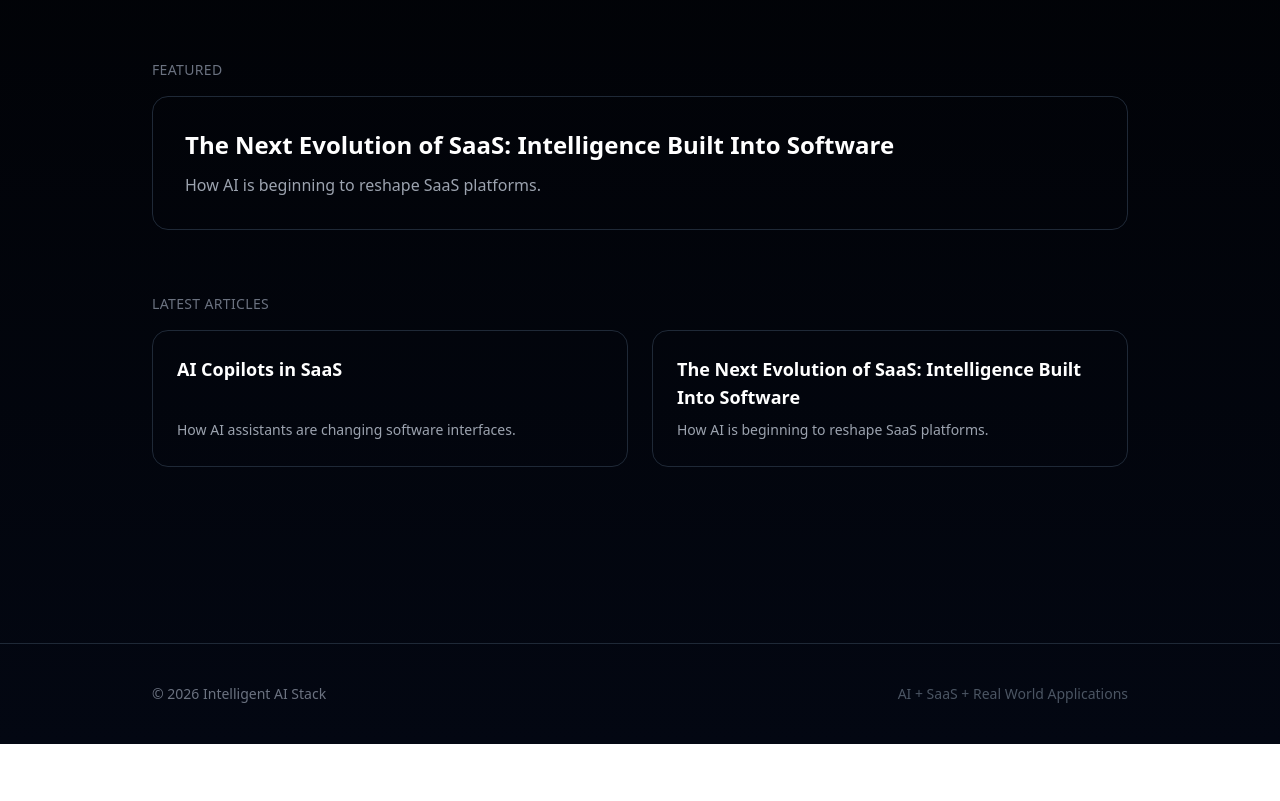
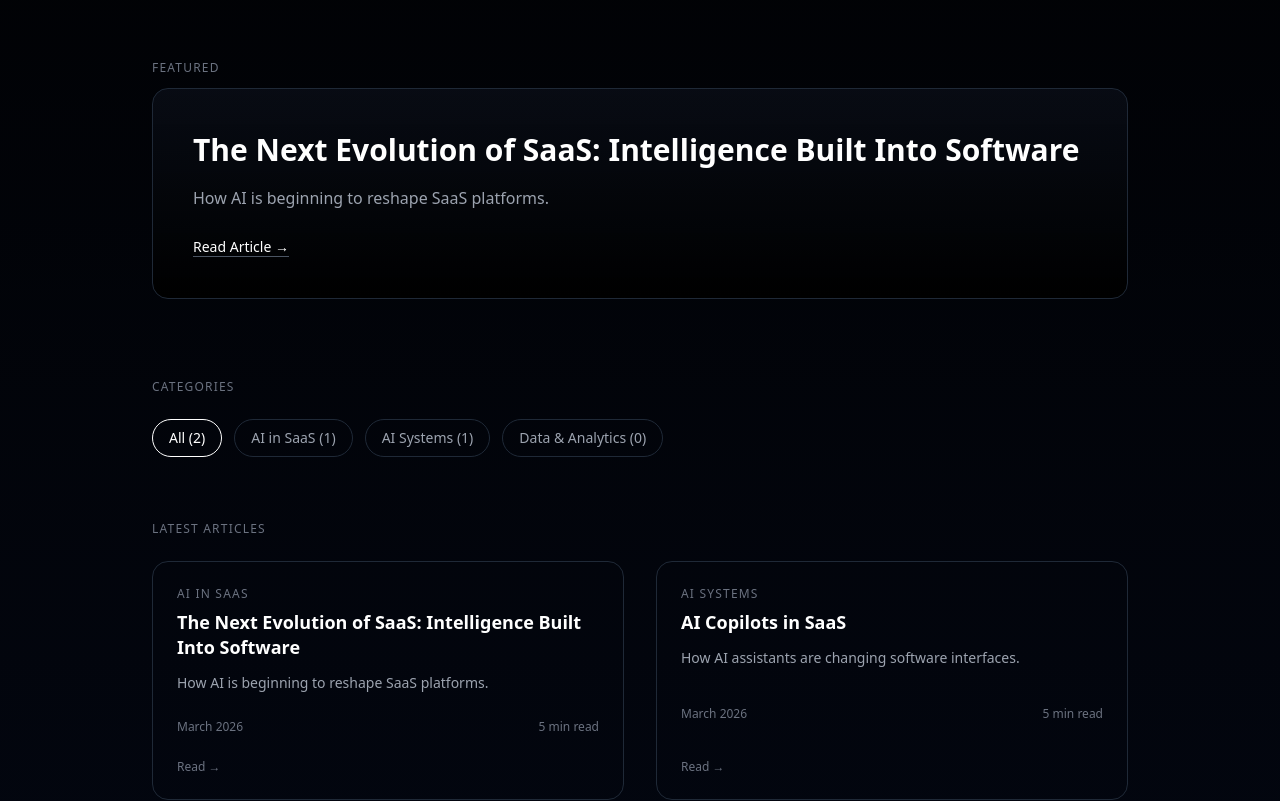
Before and after one commit to Prashanth549/intelligent-ai-stack, a React (Vite) app in the folder frontend/: page / in a window 1280 px wide. Shown: the part 480-1281 px from the top of the page. Before the commit the page ends 1224 px from the top, so only its background shows below. Built offline with nearby package versions, Linux system fonts and the light colour scheme.

Commit message:
UI updates

```diff
--- a/frontend/src/App.tsx
+++ b/frontend/src/App.tsx
@@ -4,15 +4,21 @@ import Home from "./pages/Home";
 import Articles from "./pages/Articles";
 import ArticleDetail from "./pages/ArticleDetail";
 import About from "./pages/About";
+import ScrollToTop from "./components/ScrollToTop";
 
 function App() {
   return (
+    <> <ScrollToTop />
     <Routes>
       <Route path="/" element={<Home />} />
       <Route path="/articles" element={<Articles />} />
-      <Route path="/article/:id" element={<ArticleDetail />} />
+      <Route
+      path="/article/:id"
+      element={<ArticleDetail key={window.location.pathname} />}
+    />
       <Route path="/about" element={<About />} />
     </Routes>
+    </>
 
   );
 }
--- a/frontend/src/components/ArticleCard.tsx
+++ b/frontend/src/components/ArticleCard.tsx
@@ -4,19 +4,41 @@ type Props = {
   id: string;
   title: string;
   description: string;
+  category: string;
+  date: string;
+  readTime: string;
 };
 
-function ArticleCard({ id, title, description }: Props) {
+function ArticleCard({ id, title, description, category, date, readTime }: Props) {
   return (
     <Link to={`/article/${id}`} className="block group">
       <div className="h-full border border-gray-800 p-6 rounded-2xl transition duration-300 hover:border-gray-500 hover:bg-gray-900/40 flex flex-col justify-between">
-        <h4 className="font-semibold text-lg mb-2 group-hover:text-white">
+
+        <div>
+          {/* Category */}
+          <p className="text-xs text-gray-500 mb-2 uppercase tracking-widest">
+            {category}
+          </p>
+
+          <h4 className="font-semibold text-lg mb-3 group-hover:text-white leading-snug">
             {title}
           </h4>
 
           <p className="text-gray-400 text-sm leading-relaxed">
             {description}
           </p>
+        </div>
+
+    {/* Metadata */}
+    <div className="flex items-center justify-between mt-6 text-xs text-gray-500">
+      <span>{date}</span>
+      <span>{readTime}</span>
+    </div>
+
+        {/* CTA */}
+        <span className="text-xs text-gray-500 mt-6 group-hover:text-white transition">
+          Read →
+        </span>
 
       </div>
     </Link>
--- a/frontend/src/components/Navbar.tsx
+++ b/frontend/src/components/Navbar.tsx
@@ -6,14 +6,29 @@ function Navbar() {
       <nav className="fixed top-0 left-0 w-full z-50 bg-black/80 backdrop-blur-md border-b border-gray-800">
       <div className="flex justify-between items-center px-8 py-4 max-w-5xl mx-auto">
 
+       <Link
+        to="/"
+        onClick={() => window.scrollTo({ top: 0, behavior: "smooth" })}
+      >
       <h1 className="text-lg font-semibold tracking-tight">Intelligent AI Stack</h1>
+      </Link>
       <div className="space-x-6 text-gray-400">
-        <Link to="/">Home</Link>
-        <Link to="/articles">Articles</Link>
-        <a href="#">AI in SaaS</a>
-        <a href="#">AI Systems</a>
-        <a href="#">Case Studies</a>
-        <Link to="/about">About</Link>
+       <Link
+        to="/"
+        onClick={() => window.scrollTo({ top: 0, behavior: "smooth" })}
+      >
+        Home
+      </Link>
+        <Link to="/articles" onClick={() => window.scrollTo({ top: 0, behavior: "smooth" })}
+        >Articles</Link>
+        <a href="#" onClick={() => window.scrollTo({ top: 0, behavior: "smooth" })}
+        >AI in SaaS</a>
+        <a href="#" onClick={() => window.scrollTo({ top: 0, behavior: "smooth" })}
+        >AI Systems</a>
+        <a href="#" onClick={() => window.scrollTo({ top: 0, behavior: "smooth" })}
+        >Case Studies</a>
+        <Link to="/about" onClick={() => window.scrollTo({ top: 0, behavior: "smooth" })}
+        >About</Link>
       </div>
       </div>
     </nav>
--- /dev/null
+++ b/frontend/src/components/ScrollToTop.tsx
@@ -0,0 +1,14 @@
+import { useEffect } from "react";
+import { useLocation } from "react-router-dom";
+
+function ScrollToTop() {
+  const { pathname } = useLocation();
+
+  useEffect(() => {
+    window.scrollTo(0, 0);
+  }, [pathname]);
+
+  return null;
+}
+
+export default ScrollToTop;
--- a/frontend/src/data/articles.ts
+++ b/frontend/src/data/articles.ts
@@ -4,17 +4,19 @@ export const articles = [
     title: "The Next Evolution of SaaS: Intelligence Built Into Software",
     description: "How AI is beginning to reshape SaaS platforms.",
     file: "ai-saas-evolution.md",
-    date: "2026-03-17",
     category: "AI in SaaS",
     featured: true,
+    date: "March 2026",
+    readTime: "5 min read",
   },
   {
     id: "ai-copilots",
     title: "AI Copilots in SaaS",
     description: "How AI assistants are changing software interfaces.",
     file: "ai-copilots.md",
-    date: "2026-03-18",
     category: "AI Systems",
     featured: false,
+    date: "March 2026",
+    readTime: "5 min read",
   },
 ];
--- a/frontend/src/pages/Articles.tsx
+++ b/frontend/src/pages/Articles.tsx
@@ -23,13 +23,21 @@ function Articles() {
             All Articles
           </h1>
 
-          <div className="grid md:grid-cols-2 gap-6">
+          <p className="text-gray-400 mb-10 max-w-2xl">
+          A collection of articles exploring AI across software systems, SaaS platforms, and real-world applications.
+        </p>
+
+          <div className="grid md:grid-cols-2 gap-8">
             {sortedArticles.map((article) => (
               <ArticleCard
                 key={article.id}
                 id={article.id}
                 title={article.title}
                 description={article.description}
+                category={article.category}
+                date={article.date}
+                readTime={article.readTime}
+
               />
             ))}
           </div>
--- a/frontend/src/pages/Home.tsx
+++ b/frontend/src/pages/Home.tsx
@@ -4,20 +4,33 @@ import ArticleCard from "../components/ArticleCard";
 import { articles } from "../data/articles";
 import Footer from "../components/Footer";
 import { Link } from "react-router-dom";
+import { useState } from "react";
 
 
 function Home() {
 
+
    // Sort articles by date (latest first)
-  const sortedArticles = [...articles].sort(
+  {/* const sortedArticles = [...articles].sort(
     (a, b) => new Date(b.date).getTime() - new Date(a.date).getTime()
-  );
+  ); */}
+
+
+
 
   // Get featured article
   const featuredArticle = articles.find((a) => a.featured);
 
+  const [selectedCategory, setSelectedCategory] = useState("All");
+
+  const categories = ["All", "AI in SaaS", "AI Systems", "Data & Analytics"];
+
+   const filteredArticles =
+    selectedCategory === "All"
+    ? articles
+    : articles.filter((a) => a.category === selectedCategory);
+
   return (
-
 
     <div className="bg-black text-white min-h-screen bg-gradient-to-b from-black to-gray-950 flex flex-col">
 
@@ -33,23 +46,27 @@ function Home() {
 
         {/* Featured Article */}
         {featuredArticle && (
-         <section className="max-w-5xl mx-auto px-6 mb-16">
+          <section className="max-w-5xl mx-auto px-6 mb-20">
 
-        <p className="text-sm text-gray-500 mb-4 uppercase tracking-wide">
+          <p className="text-xs text-gray-500 mb-3 uppercase tracking-widest">
             Featured
           </p>
 
-        <Link to={`/article/${featuredArticle.id}`} className="block group">
+          <Link to={`/article/${featuredArticle.id}`}>
 
-          <div className="border border-gray-800 p-8 rounded-2xl transition duration-300 hover:border-gray-500 hover:bg-gray-900/40">
+            <div className="border border-gray-800 p-10 rounded-2xl hover:border-gray-600 transition duration-300 bg-gradient-to-b from-gray-900/40 to-black cursor-pointer">
 
-            <h2 className="text-2xl font-semibold mb-3 group-hover:text-white">
+              <h2 className="text-3xl font-semibold mb-4 leading-snug">
                 {featuredArticle.title}
               </h2>
 
-            <p className="text-gray-400">
+              <p className="text-gray-400 mb-6 max-w-2xl">
                 {featuredArticle.description}
               </p>
+
+              <span className="text-sm text-white border-b border-gray-600 hover:border-white transition">
+                Read Article →
+              </span>
 
             </div>
 
@@ -58,20 +75,57 @@ function Home() {
         </section>
         )}
 
+{/* Category UI */}
+        <section className="max-w-5xl mx-auto px-6 mb-16">
+
+          <p className="text-xs text-gray-500 mb-6 uppercase tracking-widest">
+            Categories
+          </p>
+
+          <div className="flex flex-wrap gap-3">
+
+            {categories.map((cat) => (
+              <button
+                key={cat}
+                onClick={() => setSelectedCategory(cat)}
+                className={`px-4 py-2 text-sm rounded-full border transition
+                  ${
+                    selectedCategory === cat
+                      ? "border-white text-white"
+                      : "border-gray-800 text-gray-400 hover:border-gray-500"
+                  }`}
+              >
+              {cat} (
+                {cat === "All"
+                  ? articles.length
+                  : articles.filter(a => a.category === cat).length}
+              )
+              </button>
+            ))}
+
+
+
+          </div>
+
+        </section>
+
         {/* Latest Articles */}
-        <section className="max-w-5xl mx-auto px-6 pb-24">
+        <section className="max-w-5xl mx-auto px-6 pb-28">
 
-          <p className="text-sm text-gray-500 mb-4 uppercase tracking-wide">
+          <p className="text-xs text-gray-500 mb-6 uppercase tracking-widest">
             Latest Articles
           </p>
 
-          <div className="grid md:grid-cols-2 gap-6 auto-rows-fr">
-            {sortedArticles.map((article) => (
+          <div className="grid md:grid-cols-2 gap-8 auto-rows-fr">
+            {filteredArticles.map((article) => (
               <ArticleCard
                 key={article.id}
                 id={article.id}
                 title={article.title}
                 description={article.description}
+                category={article.category}
+                date={article.date}
+                readTime={article.readTime}
               />
             ))}
           </div>
```
Also changed, not shown: frontend/src/pages/ArticleDetail.tsx (+64 -7 lines). Lines whose indentation alone changed are shown as unchanged.
